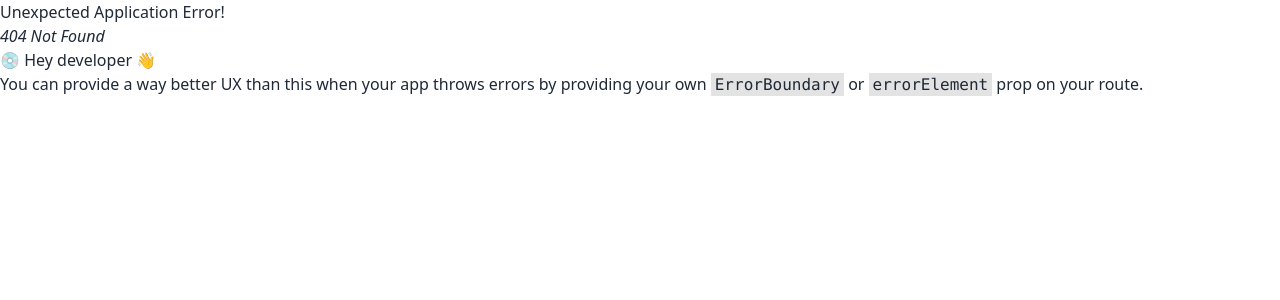
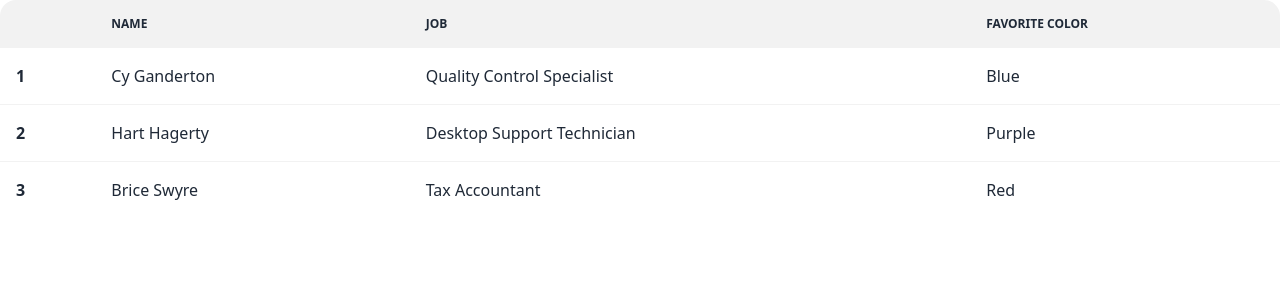
Before and after one commit to chiatzeheng/hack-roll2022, a React (Vite) app in the folder frontend/: page /transactionsHistory in a window 1280 px wide. Before the commit this address had no page. Shown: the top 300 px of the page. Built offline with nearby package versions, Linux system fonts and the light colour scheme.

Commit message:
Transactions History

```diff
--- a/frontend/src/main.jsx
+++ b/frontend/src/main.jsx
@@ -3,6 +3,7 @@
 import App from "./App";
 import Login from "./routes/Login";
 import Transactions from "./routes/Transactions";
+import TransactionsHistory from "./routes/TransactionsHistory";
 import { createBrowserRouter, RouterProvider } from "react-router-dom";
 import "./index.css";
 
@@ -15,6 +16,10 @@
     path: "/transactions",
     element: <Transactions />,
   },
+  {
+    path: "/transactionsHistory",
+    element: <TransactionsHistory />,
+  },
 ]);
 
 ReactDOM.createRoot(document.getElementById("root")).render(
--- /dev/null
+++ b/frontend/src/routes/TransactionsHistory.jsx
@@ -0,0 +1,38 @@
+
+
+export default function TransactionHistory() {
+    return (
+        <div className="overflow-x-auto">
+            <table className="table w-full">
+                <thead>
+                <tr>
+                    <th></th>
+                    <th>Name</th>
+                    <th>Job</th>
+                    <th>Favorite Color</th>
+                </tr>
+                </thead>
+                <tbody>
+                <tr>
+                    <th>1</th>
+                    <td>Cy Ganderton</td>
+                    <td>Quality Control Specialist</td>
+                    <td>Blue</td>
+                </tr>
+                <tr>
+                    <th>2</th>
+                    <td>Hart Hagerty</td>
+                    <td>Desktop Support Technician</td>
+                    <td>Purple</td>
+                </tr>
+                <tr>
+                    <th>3</th>
+                    <td>Brice Swyre</td>
+                    <td>Tax Accountant</td>
+                    <td>Red</td>
+                </tr>
+                </tbody>
+            </table>
+        </div>
+    );
+}
```
